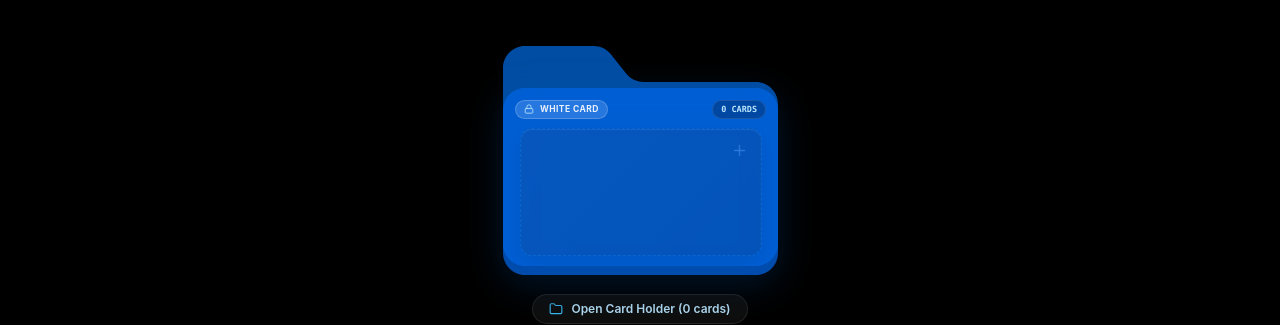
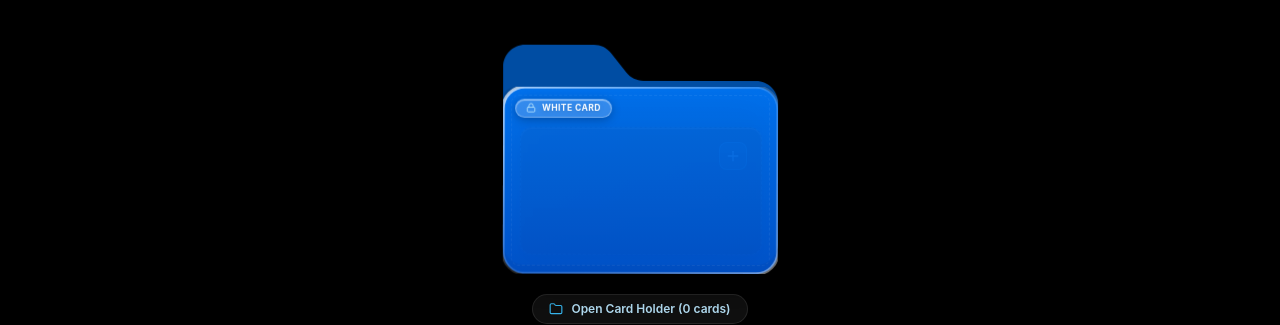
Before and after one commit to sohail78692/White-Card, a Next.js app: page /wallet in a window 1280 px wide. Shown: the part 224-549 px from the top of the page. Built offline with nearby package versions, Linux system fonts and the light colour scheme; no server answers.

Commit message:
feat(wallet): enhance open folder animations with 3d tilt, card focus, and shine effects

```diff
--- a/app/globals.css
+++ b/app/globals.css
@@ -498,13 +498,28 @@ body.is-scrolling * {
   width: 100%;
   height: 100%;
   transform-style: preserve-3d;
-  transition: transform 0.6s cubic-bezier(0.23, 1, 0.32, 1);
+  transition: transform 0.45s cubic-bezier(0.23, 1, 0.32, 1), filter 0.45s ease;
   backface-visibility: hidden;
   will-change: transform;
 }
 
+/* Ambient Floating Idle Motion when closed and not hovered */
+@keyframes folderFloat {
+  0%, 100% {
+    transform: translateY(0px) rotate(0deg);
+  }
+  50% {
+    transform: translateY(-5px) rotate(0.4deg);
+  }
+}
+
+.folder-card:not(:hover):not(:has(.folder-toggle:checked)) .folder-container {
+  animation: folderFloat 4.8s ease-in-out infinite;
+}
+
 .folder-toggle:checked ~ .folder-container {
   transform: rotateX(8deg);
+  animation: none !important;
 }
 
 .folder-back {
@@ -512,6 +527,11 @@ body.is-scrolling * {
   bottom: 0;
   width: 100%;
   filter: drop-shadow(0 15px 25px rgba(0, 0, 0, 0.6));
+  transition: filter 0.4s ease;
+}
+
+.folder-card:hover .folder-back {
+  filter: drop-shadow(0 20px 35px rgba(0, 0, 0, 0.75));
 }
 
 .folder-front-wrapper {
@@ -520,13 +540,26 @@ body.is-scrolling * {
   width: 100%;
   z-index: 90;
   transform-origin: bottom;
-  transition: transform 0.5s cubic-bezier(0.175, 0.885, 0.32, 1.275);
+  transition: transform 0.5s cubic-bezier(0.175, 0.885, 0.32, 1.275), filter 0.4s ease;
   border-radius: 12px;
+}
+
+/* On hover while closed: front flap flexes forward and teases open */
+.folder-card:hover:not(:has(.folder-toggle:checked)) .folder-front-wrapper {
+  transform: rotateX(-15deg) translateY(-2px);
+  filter: drop-shadow(0 18px 30px rgba(0, 0, 0, 0.55));
+}
+
+/* On hover while closed: cards peek up from inside the pocket */
+.folder-card:hover:not(:has(.folder-toggle:checked)) .folder-file {
+  transform: translateY(-16px) scale(0.995);
+  box-shadow: 0 -6px 18px rgba(0, 0, 0, 0.45), inset 0 1px 1px rgba(255, 255, 255, 0.5);
 }
 
 .folder-front {
   width: 100%;
-  filter: drop-shadow(0 8px 18px rgba(0, 86, 179, 0.35));
+  filter: drop-shadow(0 8px 18px rgba(0, 0, 0, 0.45));
+  transition: filter 0.3s ease;
 }
 
 /* Centered Floating Search Bar (Only visible when folder is open) */
@@ -690,90 +723,116 @@ body.is-scrolling * {
 
 /* Open State Flap */
 .folder-toggle:checked ~ .folder-container .folder-front-wrapper {
-  transform: rotateX(-45deg);
+  transform: rotateX(-46deg);
+  transition: transform 0.6s cubic-bezier(0.34, 1.56, 0.64, 1), filter 0.4s ease;
+  filter: drop-shadow(0 22px 35px rgba(0, 0, 0, 0.7));
+}
+
+/* Card hover glow and lift when folder is open */
+.folder-toggle:checked ~ .folder-container .folder-file {
+  transition: transform 0.4s cubic-bezier(0.34, 1.56, 0.64, 1), box-shadow 0.4s ease, filter 0.3s ease, opacity 0.3s ease;
+}
+
+.folder-toggle:checked ~ .folder-container .folder-file:hover {
+  filter: brightness(1.15) !important;
+  box-shadow: 0 25px 45px -8px rgba(0, 0, 0, 0.85), 0 0 25px rgba(56, 189, 248, 0.3) !important;
+  z-index: 55 !important;
+}
+
+/* Card hover triggers shine sweep */
+.folder-toggle:checked ~ .folder-container .folder-file:hover .folder-shine {
+  left: 150%;
+  transition: left 0.75s ease-in-out;
+}
+
+/* Dim non-hovered siblings when any card is hovered for depth of field focus */
+.folder-toggle:checked ~ .folder-container:has(.folder-file:hover) .folder-file:not(:hover) {
+  opacity: 0.65;
+  filter: brightness(0.85);
+  transform: scale(0.97);
 }
 
 /* ============================================================== */
 /* DYNAMIC CARD FANNING RULES ACCORDING TO DOCUMENT COUNT          */
 /* ============================================================== */
 
-/* 1 Document */
+/* 1 Document / Empty card */
 .folder-toggle:checked ~ .folder-container .file-count-1.file-idx-0 {
-  transform: translateY(-76px) rotate(-2deg) translateZ(15px);
+  transform: translateY(-84px) rotate(-1.5deg) translateZ(15px);
 }
 .folder-toggle:checked ~ .folder-container .file-count-1.file-idx-0:hover {
-  transform: translateY(-88px) rotate(-2deg) translateZ(25px) scale(1.03);
+  transform: translateY(-102px) rotate(0deg) translateZ(35px) scale(1.05);
 }
 
 /* 2 Documents */
 .folder-toggle:checked ~ .folder-container .file-count-2.file-idx-0 {
-  transform: translateY(-80px) rotate(-8deg) translateX(-18px) translateZ(20px);
+  transform: translateY(-84px) rotate(-8deg) translateX(-18px) translateZ(20px);
 }
 .folder-toggle:checked ~ .folder-container .file-count-2.file-idx-0:hover {
-  transform: translateY(-92px) rotate(-8deg) translateX(-18px) translateZ(30px) scale(1.03);
+  transform: translateY(-104px) rotate(-4deg) translateX(-20px) translateZ(40px) scale(1.05);
 }
 .folder-toggle:checked ~ .folder-container .file-count-2.file-idx-1 {
-  transform: translateY(-56px) rotate(6deg) translateX(18px) translateZ(10px);
+  transform: translateY(-58px) rotate(6deg) translateX(18px) translateZ(10px);
 }
 .folder-toggle:checked ~ .folder-container .file-count-2.file-idx-1:hover {
-  transform: translateY(-68px) rotate(6deg) translateX(18px) translateZ(20px) scale(1.03);
+  transform: translateY(-80px) rotate(2deg) translateX(20px) translateZ(30px) scale(1.05);
 }
 
 /* 3 Documents */
 .folder-toggle:checked ~ .folder-container .file-count-3.file-idx-0 {
-  transform: translateY(-82px) rotate(-11deg) translateX(-22px) translateZ(25px);
+  transform: translateY(-86px) rotate(-11deg) translateX(-22px) translateZ(25px);
 }
 .folder-toggle:checked ~ .folder-container .file-count-3.file-idx-0:hover {
-  transform: translateY(-94px) rotate(-11deg) translateX(-22px) translateZ(35px) scale(1.03);
+  transform: translateY(-106px) rotate(-6deg) translateX(-24px) translateZ(45px) scale(1.05);
 }
 .folder-toggle:checked ~ .folder-container .file-count-3.file-idx-1 {
-  transform: translateY(-60px) rotate(0deg) translateX(0px) translateZ(15px);
+  transform: translateY(-64px) rotate(0deg) translateX(0px) translateZ(15px);
 }
 .folder-toggle:checked ~ .folder-container .file-count-3.file-idx-1:hover {
-  transform: translateY(-72px) rotate(0deg) translateX(0px) translateZ(25px) scale(1.03);
+  transform: translateY(-84px) rotate(0deg) translateX(0px) translateZ(35px) scale(1.05);
 }
 .folder-toggle:checked ~ .folder-container .file-count-3.file-idx-2 {
-  transform: translateY(-40px) rotate(10deg) translateX(20px) translateZ(8px);
+  transform: translateY(-42px) rotate(10deg) translateX(20px) translateZ(8px);
 }
 .folder-toggle:checked ~ .folder-container .file-count-3.file-idx-2:hover {
-  transform: translateY(-52px) rotate(10deg) translateX(20px) translateZ(18px) scale(1.03);
+  transform: translateY(-64px) rotate(5deg) translateX(22px) translateZ(28px) scale(1.05);
 }
 
 /* 4 or more Documents */
 .folder-toggle:checked ~ .folder-container .file-count-4.file-idx-0,
 .folder-toggle:checked ~ .folder-container .file-count-many.file-idx-0 {
-  transform: translateY(-86px) rotate(-12deg) translateX(-26px) translateZ(30px);
+  transform: translateY(-88px) rotate(-12deg) translateX(-26px) translateZ(30px);
 }
 .folder-toggle:checked ~ .folder-container .file-count-4.file-idx-0:hover,
 .folder-toggle:checked ~ .folder-container .file-count-many.file-idx-0:hover {
-  transform: translateY(-98px) rotate(-12deg) translateX(-26px) translateZ(40px) scale(1.03);
+  transform: translateY(-110px) rotate(-7deg) translateX(-28px) translateZ(50px) scale(1.05);
 }
 
 .folder-toggle:checked ~ .folder-container .file-count-4.file-idx-1,
 .folder-toggle:checked ~ .folder-container .file-count-many.file-idx-1 {
-  transform: translateY(-68px) rotate(-4deg) translateX(-8px) translateZ(20px);
+  transform: translateY(-70px) rotate(-4deg) translateX(-8px) translateZ(20px);
 }
 .folder-toggle:checked ~ .folder-container .file-count-4.file-idx-1:hover,
 .folder-toggle:checked ~ .folder-container .file-count-many.file-idx-1:hover {
-  transform: translateY(-80px) rotate(-4deg) translateX(-8px) translateZ(30px) scale(1.03);
+  transform: translateY(-92px) rotate(-2deg) translateX(-8px) translateZ(40px) scale(1.05);
 }
 
 .folder-toggle:checked ~ .folder-container .file-count-4.file-idx-2,
 .folder-toggle:checked ~ .folder-container .file-count-many.file-idx-2 {
-  transform: translateY(-48px) rotate(5deg) translateX(10px) translateZ(12px);
+  transform: translateY(-50px) rotate(5deg) translateX(10px) translateZ(12px);
 }
 .folder-toggle:checked ~ .folder-container .file-count-4.file-idx-2:hover,
 .folder-toggle:checked ~ .folder-container .file-count-many.file-idx-2:hover {
-  transform: translateY(-60px) rotate(5deg) translateX(10px) translateZ(22px) scale(1.03);
+  transform: translateY(-72px) rotate(3deg) translateX(12px) translateZ(32px) scale(1.05);
 }
 
 .folder-toggle:checked ~ .folder-container .file-count-4.file-idx-3,
 .folder-toggle:checked ~ .folder-container .file-count-many.file-idx-3 {
-  transform: translateY(-30px) rotate(13deg) translateX(26px) translateZ(5px);
+  transform: translateY(-32px) rotate(13deg) translateX(26px) translateZ(5px);
 }
 .folder-toggle:checked ~ .folder-container .file-count-4.file-idx-3:hover,
 .folder-toggle:checked ~ .folder-container .file-count-many.file-idx-3:hover {
-  transform: translateY(-42px) rotate(13deg) translateX(26px) translateZ(15px) scale(1.03);
+  transform: translateY(-54px) rotate(8deg) translateX(28px) translateZ(25px) scale(1.05);
 }
 
 /* Reduced motion preference */
--- a/components/WalletCard.tsx
+++ b/components/WalletCard.tsx
@@ -135,6 +135,49 @@ export function WalletCard({
   const [isOpen, setIsOpen] = useState(false);
   const [searchQuery, setSearchQuery] = useState("");
 
+  // 3D Parallax Mouse Tracking State
+  const [rotateX, setRotateX] = useState(0);
+  const [rotateY, setRotateY] = useState(0);
+  const [isHovered, setIsHovered] = useState(false);
+  const [glarePos, setGlarePos] = useState({ x: 50, y: 50, opacity: 0 });
+
+  const handleMouseMove = (e: React.MouseEvent<HTMLDivElement>) => {
+    const rect = e.currentTarget.getBoundingClientRect();
+    const x = e.clientX - rect.left;
+    const y = e.clientY - rect.top;
+    const centerX = rect.width / 2;
+    const centerY = rect.height / 2;
+    if (isOpen) {
+      // Gentle 3D perspective tilt while open
+      const rotX = 8 + ((y - centerY) / centerY) * -5;
+      const rotY = ((x - centerX) / centerX) * 8;
+      setRotateX(rotX);
+      setRotateY(rotY);
+    } else {
+      const rotX = ((y - centerY) / centerY) * -12;
+      const rotY = ((x - centerX) / centerX) * 14;
+      setRotateX(rotX);
+      setRotateY(rotY);
+    }
+    setGlarePos({
+      x: (x / rect.width) * 100,
+      y: (y / rect.height) * 100,
+      opacity: isOpen ? 0.35 : 0.65,
+    });
+  };
+
+  const handleMouseEnter = () => {
+    setIsHovered(true);
+    sound.playTone(580, "sine", 0.04);
+  };
+
+  const handleMouseLeave = () => {
+    setIsHovered(false);
+    setRotateX(isOpen ? 8 : 0);
+    setRotateY(0);
+    setGlarePos((prev) => ({ ...prev, opacity: 0 }));
+  };
+
   const filteredDocs = useMemo(() => {
     const rawQuery = searchQuery.trim().toLowerCase();
     if (!rawQuery) return documents;
@@ -155,7 +198,10 @@ export function WalletCard({
 
   const handleToggle = () => {
     sound.playPop();
-    setIsOpen(!isOpen);
+    const nextOpen = !isOpen;
+    setIsOpen(nextOpen);
+    setRotateX(nextOpen ? 8 : 0);
+    setRotateY(0);
   };
 
   const getCountClass = (total: number) => {
@@ -168,8 +214,13 @@ export function WalletCard({
 
   return (
     <div className="folder-card-wrapper pt-16 pb-8 sm:pt-20 sm:pb-10 px-4 sm:px-8">
-      {/* 3D Interactive Folder Label Wrapper */}
-      <div className="folder-card">
+      {/* 3D Interactive Folder Label Wrapper with Parallax Tilt */}
+      <div
+        className="folder-card group"
+        onMouseMove={handleMouseMove}
+        onMouseEnter={handleMouseEnter}
+        onMouseLeave={handleMouseLeave}
+      >
         {/* Hidden toggle input bound to state */}
         <input
           type="checkbox"
@@ -180,7 +231,16 @@ export function WalletCard({
         />
 
         {/* 3D Folder Container */}
-        <div className="folder-container">
+        <div
+          className="folder-container"
+          style={{
+            transform: isOpen
+              ? `rotateX(${rotateX || 8}deg) rotateY(${rotateY}deg) scale(1.02)`
+              : isHovered
+              ? `rotateX(${rotateX}deg) rotateY(${rotateY}deg) translateY(-8px) scale(1.04)`
+              : undefined,
+          }}
+        >
           {/* Floating Search Bar (Appears when open) */}
           <div className="folder-search" onClick={(e) => e.stopPropagation()}>
             <Search className="folder-search-icon text-white/90" />
@@ -226,23 +286,31 @@ export function WalletCard({
             documents.length === 0 ? (
               /* Empty State Card if 0 documents linked in entire wallet */
               <div
-                className="folder-file file-count-1 file-idx-0 border border-dashed border-sky-400/50"
+                className="folder-file file-count-1 file-idx-0 border border-dashed border-sky-400/40 hover:border-sky-400 group/card transition-all duration-300 shadow-xl"
                 style={{
-                  background: "linear-gradient(135deg, #1e293b 0%, #0f172a 100%)",
+                  background: "linear-gradient(135deg, rgba(30, 41, 59, 0.98) 0%, rgba(15, 23, 42, 0.98) 100%)",
                   zIndex: 25,
                 }}
+                onMouseEnter={() => sound.playTone(620, "sine", 0.03)}
                 onClick={() => {
                   sound.playPop();
                   if (onAddDocument) onAddDocument();
                 }}
               >
                 <div className="folder-shine" />
-                <Plus className="folder-file-icon text-sky-400" />
+                <div className="h-7 w-7 rounded-lg bg-sky-500/20 border border-sky-400/40 flex items-center justify-center text-sky-300 absolute top-3.5 right-3.5 group-hover/card:scale-110 group-hover/card:bg-sky-500/30 transition-all duration-300 shadow-sm">
+                  <Plus className="h-4 w-4" />
+                </div>
                 <div className="folder-file-text">
-                  <div>+ Link First Document</div>
-                  <div className="folder-file-subtext text-sky-300">Tap to add ID</div>
+                  <div className="text-white group-hover/card:text-sky-300 transition-colors font-bold">+ Link First Document</div>
+                  <div className="folder-file-subtext text-sky-400/90 flex items-center gap-1 mt-0.5">
+                    <span className="h-1.5 w-1.5 rounded-full bg-sky-400 animate-ping" />
+                    <span>Tap to add ID</span>
+                  </div>
                 </div>
-                <div className="folder-file-tag">EMPTY • + ADD</div>
+                <div className="folder-file-tag bg-sky-950/80 border border-sky-500/30 text-sky-200">
+                  EMPTY • + ADD
+                </div>
               </div>
             ) : (
               /* Search yielded 0 results */
@@ -292,6 +360,7 @@ export function WalletCard({
                     zIndex,
                     transitionDelay: `${idx * 0.03}s`,
                   }}
+                  onMouseEnter={() => sound.playTone(560 + idx * 45, "sine", 0.02)}
                   onClick={(e) => {
                     e.stopPropagation();
                     sound.playFlip();
@@ -317,30 +386,74 @@ export function WalletCard({
 
           {/* Folder Front Flap Wrapper (Frosted Apple Acrylic Glass) */}
           <div
-            className="folder-front-wrapper cursor-pointer"
+            className="folder-front-wrapper cursor-pointer overflow-hidden"
             onClick={handleToggle}
             title={isOpen ? "Click to close folder" : "Click to open folder"}
           >
+            {/* Holographic Laser Light Sweep across front surface on hover */}
+            <div
+              className={`absolute top-0 -left-[140%] w-[90%] h-full bg-gradient-to-r from-transparent via-white/40 to-transparent skew-x-[-25deg] pointer-events-none transition-all duration-1000 z-20 ${
+                isHovered && !isOpen ? "left-[160%]" : ""
+              }`}
+            />
+
+            {/* Specular Interactive Mouse Glare tracking */}
+            <div
+              className="absolute inset-0 rounded-[12px] pointer-events-none transition-opacity duration-200 overflow-hidden mix-blend-overlay z-20"
+              style={{
+                background: `radial-gradient(circle at ${glarePos.x}% ${glarePos.y}%, rgba(255, 255, 255, 0.7) 0%, rgba(147, 197, 253, 0.3) 35%, transparent 65%)`,
+                opacity: isHovered && !isOpen ? glarePos.opacity : 0,
+              }}
+            />
+
             <svg className="folder-front" viewBox="0 0 50 34" fill="none">
+              <defs>
+                <linearGradient id="folder-front-grad" x1="0" y1="0" x2="0" y2="1">
+                  <stop offset="0%" stopColor="#0077fa" stopOpacity="0.86" />
+                  <stop offset="100%" stopColor="#0052cc" stopOpacity="0.94" />
+                </linearGradient>
+                <linearGradient id="folder-border-grad" x1="0" y1="0" x2="1" y2="1">
+                  <stop offset="0%" stopColor="rgba(255,255,255,0.7)" />
+                  <stop offset="50%" stopColor="rgba(255,255,255,0.15)" />
+                  <stop offset="100%" stopColor="rgba(255,255,255,0.45)" />
+                </linearGradient>
+              </defs>
               <path
                 d="M0 4C0 1.79086 1.79086 0 4 0H46C48.2091 0 50 1.79086 50 4V30C50 32.2091 48.2091 34 46 34H4C1.79086 34 0 32.2091 0 30V4Z"
-                fill="rgba(0, 102, 230, 0.72)"
+                fill="url(#folder-front-grad)"
+                stroke="url(#folder-border-grad)"
+                strokeWidth="0.6"
               />
             </svg>
 
+            {/* Subtle Guilloche / Geometric Security Border Pattern inside front pocket */}
+            <div className="absolute inset-2 rounded-lg border border-dashed border-white/20 pointer-events-none opacity-30" />
+
             {/* Folder Front Face Information Overlay */}
             <div className="absolute inset-0 p-3 flex items-start justify-between pointer-events-none select-none z-10 text-white">
-              {/* Brand Label */}
-              <div className="flex items-center gap-1.5 px-2 py-0.5 rounded-full bg-white/15 backdrop-blur-md border border-white/20">
-                <Lock className="h-2.5 w-2.5 text-sky-200" />
-                <span className="text-[8.5px] font-bold tracking-wider uppercase text-white/90">
+              {/* Brand Label with live padlock and shimmer */}
+              <div className="flex items-center gap-1.5 px-2.5 py-0.5 rounded-full bg-white/20 backdrop-blur-md border border-white/30 shadow-[0_2px_10px_rgba(0,0,0,0.25),inset_0_1px_1px_rgba(255,255,255,0.45)] transition-transform group-hover:scale-105">
+                <Lock className={`h-2.5 w-2.5 text-sky-200 ${isHovered ? "animate-pulse" : ""}`} />
+                <span className="text-[8.5px] font-bold tracking-wider uppercase text-white drop-shadow">
                   White Card
                 </span>
               </div>
-              {/* Card Count Tag */}
-              <span className="text-[8.5px] font-mono font-bold px-2 py-0.5 rounded-full bg-black/25 backdrop-blur-md text-sky-200 border border-white/10">
-                {docCount} {docCount === 1 ? "CARD" : "CARDS"}
-              </span>
+            </div>
+
+            {/* Hint label on hover when closed */}
+            <div
+              className={`absolute bottom-3.5 left-0 right-0 flex justify-center transition-all duration-300 pointer-events-none z-10 ${
+                isHovered && !isOpen ? "opacity-100 translate-y-0 scale-100" : "opacity-0 translate-y-2 scale-95"
+              }`}
+            >
+              <div className="inline-flex items-center gap-1.5 px-3 py-1 rounded-full bg-white/[0.18] backdrop-blur-xl border border-white/30 text-white shadow-[0_4px_16px_rgba(0,0,0,0.25),inset_0_1px_1px_rgba(255,255,255,0.45)]">
+                <span className="text-[10px] font-semibold text-white tracking-wide">
+                  Open Wallet
+                </span>
+                <span className="text-sky-200 text-xs font-bold transition-transform group-hover:translate-x-0.5">
+                  →
+                </span>
+              </div>
             </div>
           </div>
         </div>
```
